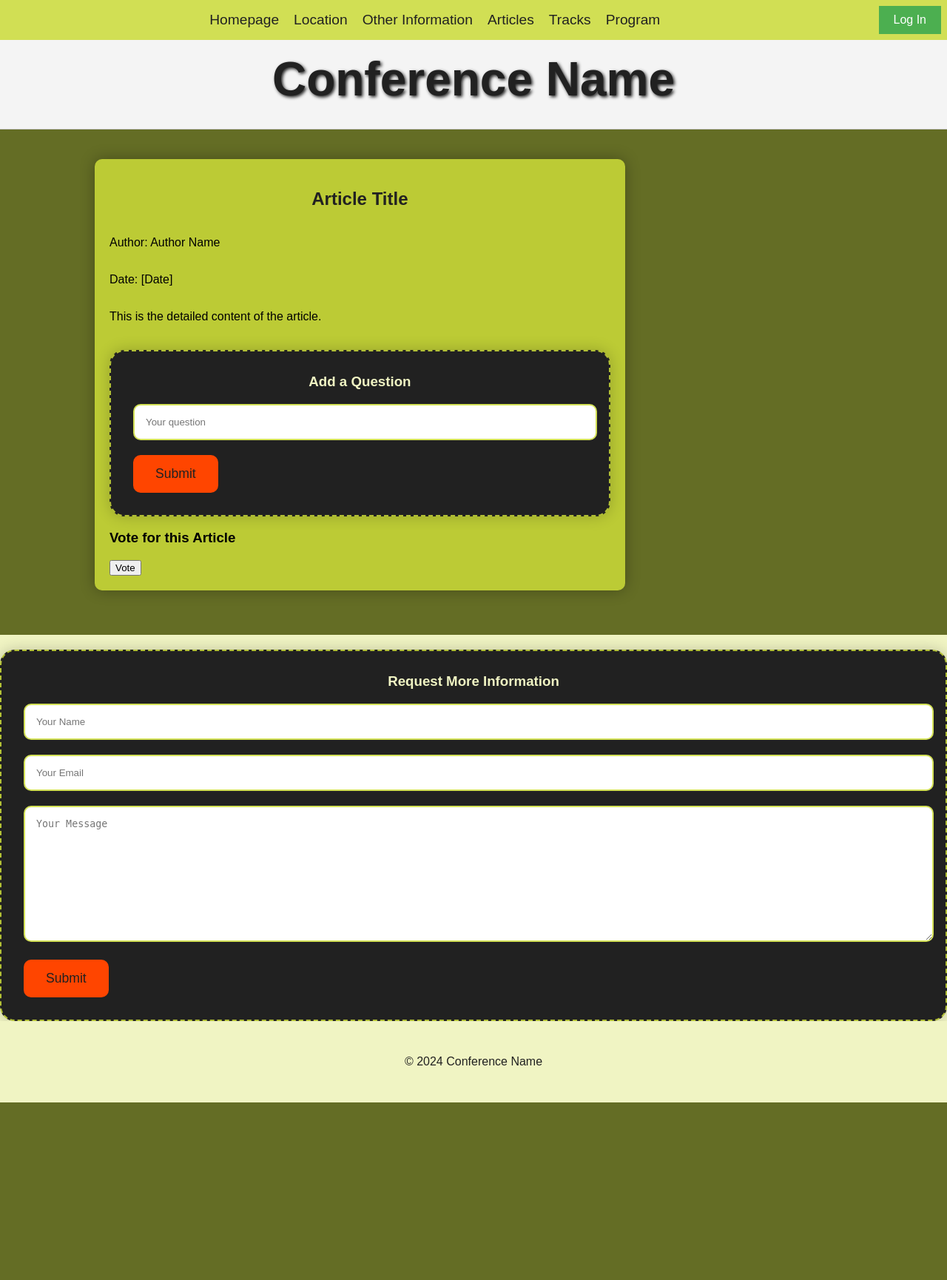
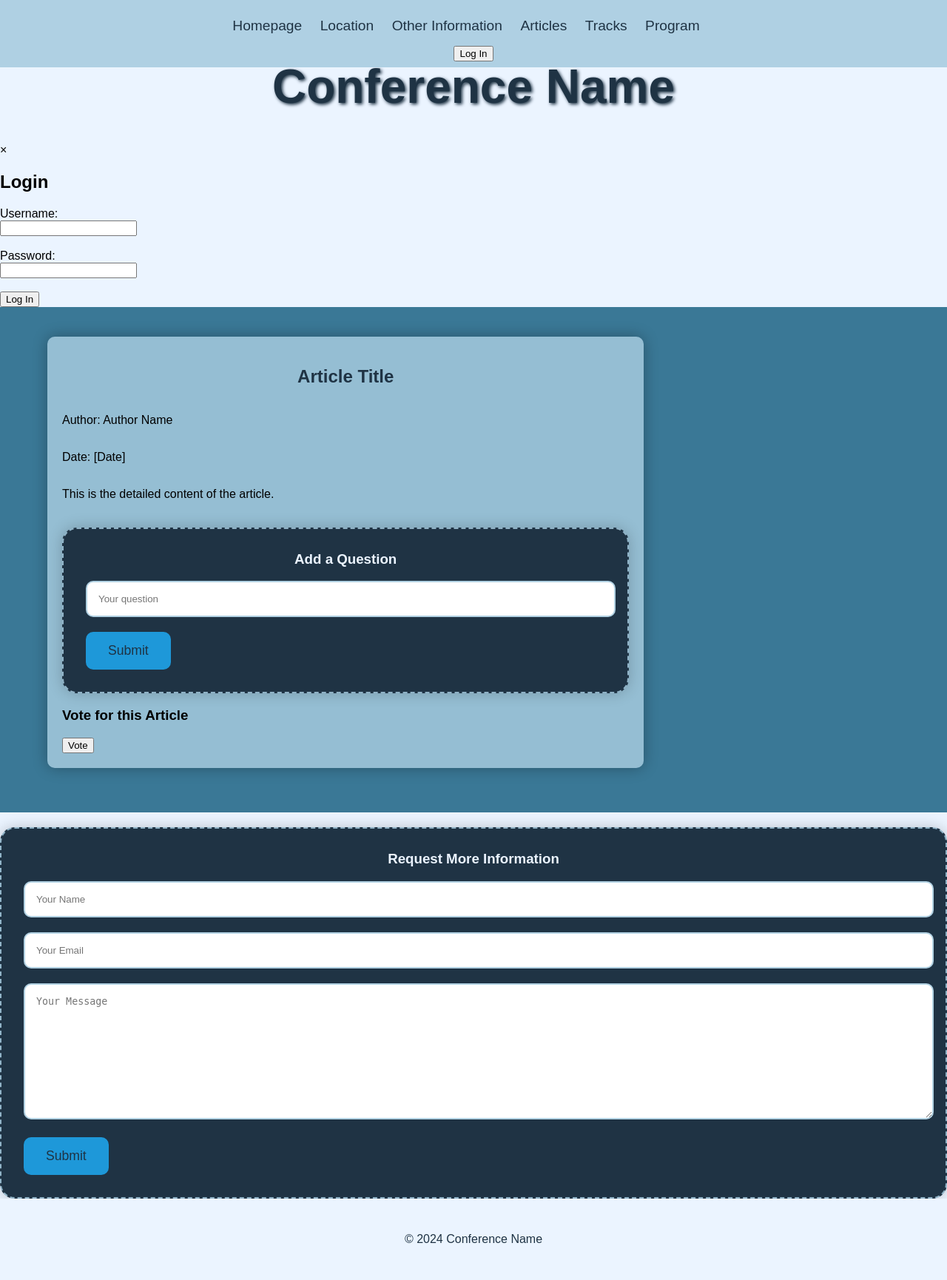
Before and after one commit to gabskir/TAW-project, a PHP site: page /article_detail.html in a window 1280 px wide. Shown: the whole page at 74% size. Before the commit the page ends 1490 px from the top, so only its background shows below. Run offline with PHP 8.4, Linux system fonts and the light colour scheme.

Commit message:
Update index.css

```diff
--- a/index.css
+++ b/index.css
@@ -2,7 +2,7 @@ body {
     font-family: "arial";
     margin: 0;
     padding: 0;
-    background-color: #F0F4C3; /* Gold background */
+    background-color: #EBF4FF; /* Gold background */
 }
 
 .container {
@@ -12,8 +12,8 @@ body {
 }
 
 header {
-    background-color: #F0F4C3; /* Dark magenta header */
-    color: #212121;
+    background-color: #EBF4FF; /* Dark magenta header */
+    color: #1f3344;
     padding: 20px 0;
     text-align: center;
 }
@@ -23,28 +23,23 @@ header h1 {
     padding-top: 5vh;
     margin: 0;
     font-size: 8vh;
-    text-shadow: 2px 2px 4px #212121;
+    text-shadow: 2px 2px 4px #1f3344;
 }
+
 nav {
-    background-color: #ccdc39d9; /* Tomato navigation */
+    background-color: #a5cadfd9; /* Tomato navigation */
     padding: 1vh;
+    text-align: center;
     position: absolute;
     font-size: 2vh;
     top: 0;
     left: 0;
     right: 0;
-    display: flex;
-    justify-content: space-between;
-    align-items: center;
 }
 
 nav ul {
     list-style-type: none;
     padding: 0;
-    margin: 0;
-    flex-grow: 1;
-    display: flex;
-    justify-content: center;
 }
 
 nav ul li {
@@ -53,7 +48,7 @@ nav ul li {
 }
 
 nav ul li a {
-    color: #212121;
+    color: #1f3344;
     text-decoration: none;
     font-size: 1.2em;
 }
@@ -64,7 +59,7 @@ nav ul li a:hover {
 
 main {
     padding: 20px 0;
-    background-color: #646d25; /* Light pink content */
+    background-color: #3a7896; /* Light pink content */
 }
 
 .content {
@@ -77,7 +72,7 @@ main {
     display: flex;
     flex-direction: column;
     width: calc(70% - 40px);
-    background-color: #ccdc39d9; /* Hot pink template */
+    background-color: #a5cadfd9; /* Hot pink template */
     padding: 20px;
     margin-bottom: 20px;
     border-radius: 10px;
@@ -86,7 +81,7 @@ main {
 
 .content-template h2 {
     margin-bottom: 20px;
-    color: #212121;
+    color: #1f3344;
     text-align: center;
 }
 
@@ -95,12 +90,12 @@ main {
 }
 
 .content-template article h3 {
-    color: #F0F4C3; /* Dark magenta heading */
+    color: #EBF4FF; /* Dark magenta heading */
 }
 
 footer {
-    background-color: #F0F4C3; /* Dark magenta footer */
-    color: #212121;
+    background-color: #EBF4FF; /* Dark magenta footer */
+    color: #1f3344;
     text-align: center;
     padding: 10px 0;
     clear: both;
@@ -108,8 +103,8 @@ footer {
 
 .question-form,
 .login-form {
-    background-color: #212121; /* White background */
-    border: 2px dashed #ccdc39d9; /* Orange border */
+    background-color: #1f3344; /* White background */
+    border: 2px dashed #a5cadfd9; /* Orange border */
     padding: 30px;
     margin-top: 20px;
     border-radius: 20px;
@@ -119,7 +114,7 @@ footer {
 .question-form h3,
 .login-form h3 {
     margin-top: 0;
-    color: #F0F4C3; /* Dark magenta heading */
+    color: #EBF4FF; /* Dark magenta heading */
     text-align: center;
 }
 
@@ -130,7 +125,7 @@ footer {
     width: calc(100% - 20px);
     padding: 15px;
     margin-bottom: 20px;
-    border: 2px solid #ccdc39d9; /* Tomato border */
+    border: 2px solid #a5cadfd9; /* Tomato border */
     border-radius: 10px;
 }
 
@@ -139,14 +134,14 @@ footer {
     height: 150px;
     padding: 15px;
     margin-bottom: 20px;
-    border: 2px solid #ccdc39d9; /* Tomato border */
+    border: 2px solid #a5cadfd9; /* Tomato border */
     border-radius: 10px;
 }
 
 .question-form input[type="submit"],
 .login-form input[type="submit"] {
-    background-color: #ff4500; /* Orange button */
-    color: #212121;
+    background-color: #1e98d9; /* Orange button */
+    color: #1f3344;
     border: none;
     padding: 15px 30px;
     cursor: pointer;
@@ -156,81 +151,20 @@ footer {
 
 .question-form input[type="submit"]:hover,
 .login-form input[type="submit"]:hover {
-    background-color: #ccdc39d9; /* Lighter shade of orange */
+    background-color: #a5cadfd9; /* Lighter shade of orange */
 }
 
 .question-form p,
 .login-form p {
     margin-top: 10px;
-    color: #F0F4C3; /* Dark magenta text */
+    color: #EBF4FF; /* Dark magenta text */
 }
 
 .login-form a {
-    color: #ccdc39d9; /* Orange link */
+    color: #a5cadfd9; /* Orange link */
     text-decoration: none;
 }
 
 .login-form a:hover {
     text-decoration: underline;
 }
-
-header {
-    background-color: #f4f4f4;
-    padding: 10px 0;
-    border-bottom: 1px solid #ccc;
-}
-.container {
-    width: 80%;
-    margin: auto;
-    overflow: hidden;
-}
-
-/* Style for the login button */
-#loginBtn {
-    padding: 10px 20px;
-    background-color: #4CAF50;
-    color: white;
-    border: none;
-    cursor: pointer;
-    font-size: 16px;
-}
-
-/* Style for the modal */
-.modal {
-    display: none;
-    position: fixed;
-    z-index: 1;
-    left: 0;
-    top: 0;
-    width: 100%;
-    height: 100%;
-    overflow: auto;
-    background-color: rgb(0,0,0);
-    background-color: rgba(0,0,0,0.4);
-    padding-top: 60px;
-}
-
-/* Modal content box */
-.modal-content {
-    background-color: #fefefe;
-    margin: 5% auto;
-    padding: 20px;
-    border: 1px solid #888;
-    width: 80%;
-    max-width: 300px;
-}
-
-/* Close button */
-.close {
-    color: #aaa;
-    float: right;
-    font-size: 28px;
-    font-weight: bold;
-}
-
-.close:hover,
-.close:focus {
-    color: black;
-    text-decoration: none;
-    cursor: pointer;
-}
```
